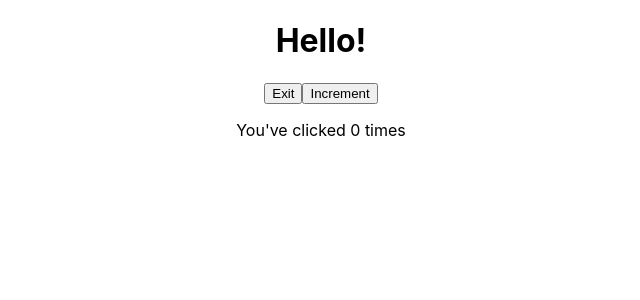
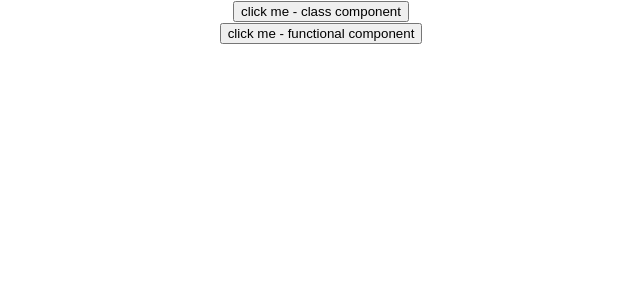
Before and after one commit to Camelia03/react-functional-components, a React (Create React App) app in the folder my-app/: page / in a window 1280 px wide. Shown: the top 300 px of the page, without its empty margins (319-959 px from the left). Built offline with nearby package versions, Linux system fonts and the light colour scheme.

Commit message:
add handling events in functional and class components

```diff
--- a/my-app/src/App.js
+++ b/my-app/src/App.js
@@ -1,11 +1,13 @@
 import logo from './logo.svg';
 import './App.css';
-import StatefulGreetingWithPrevState from './components/StatefulGreeting WithPrevState';
+import EventsClass from './components/EventsClass';
+import EventsFunctional from './components/EventsFunctional';
 
 function App() {
   return (
     <div className="App">
-      <StatefulGreetingWithPrevState />
+      <EventsClass />
+      <EventsFunctional />
     </div>
   );
 }
--- /dev/null
+++ b/my-app/src/components/EventsClass.js
@@ -0,0 +1,16 @@
+import React, { Component } from 'react'
+
+export class EventsClass extends Component {
+    clickHandler() {
+        console.log("Clicked the class button");
+    }
+  render() {
+    return (
+      <div>
+        <button onClick={this.clickHandler}>click me - class component</button>
+      </div>
+    );
+  }
+}
+
+export default EventsClass
--- /dev/null
+++ b/my-app/src/components/EventsFunctional.js
@@ -0,0 +1,14 @@
+import React from 'react'
+
+function EventsFunctional() {
+    function clickHandler() {
+        console.log("Clicked the functional button")
+    }
+  return (
+    <div>
+      <button onClick={clickHandler}>click me - functional component</button>
+    </div>
+  )
+}
+
+export default EventsFunctional
```
Also changed, not shown: my-app/src/components/ES7Snippets.js (added, +49 -0 lines).
